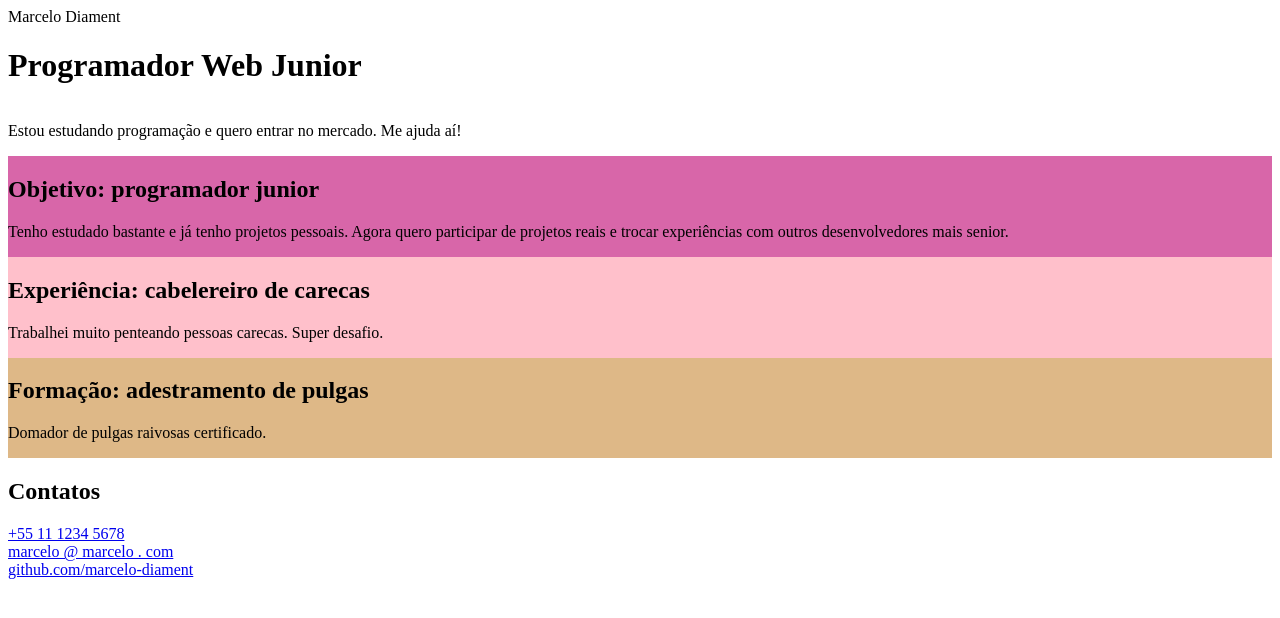
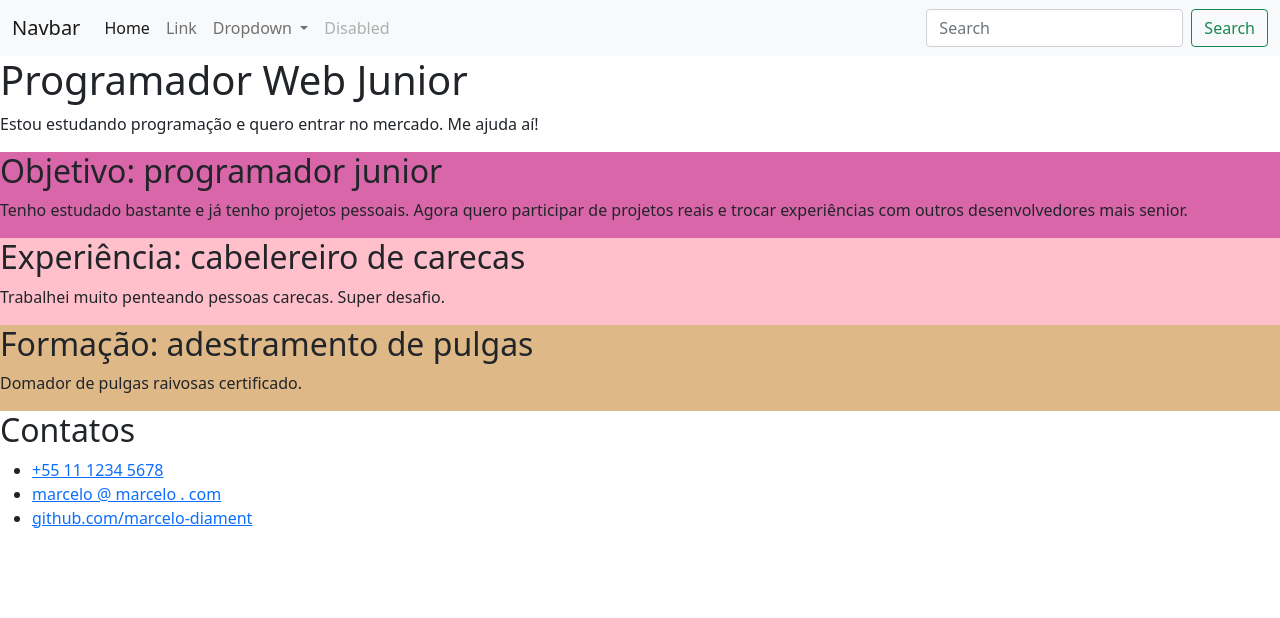
Before and after one commit to arthur10000/aulas, a plain HTML site: page index.html in a window 1280 px wide. Drawn offline with nearby package versions, Linux system fonts and the light colour scheme.

Commit message:
feature: bootstrap added

```diff
--- a/index.html
+++ b/index.html
@@ -6,11 +6,47 @@
   <meta http-equiv="X-UA-Compatible" content="IE=edge">
   <meta name="viewport" content="width=device-width, initial-scale=1.0">
   <title>Minha aula</title>
+  <link href="https://cdn.jsdelivr.net/npm/bootstrap@5.0.1/dist/css/bootstrap.min.css" rel="stylesheet" integrity="sha384-+0n0xVW2eSR5OomGNYDnhzAbDsOXxcvSN1TPprVMTNDbiYZCxYbOOl7+AMvyTG2x" crossorigin="anonymous">
   <link rel="stylesheet" href="style.css">
 </head>
 
 <body>
-  <header>Marcelo Diament</header>
+  <header><nav class="navbar navbar-expand-lg navbar-light bg-light">
+    <div class="container-fluid">
+      <a class="navbar-brand" href="#">Navbar</a>
+      <button class="navbar-toggler" type="button" data-bs-toggle="collapse" data-bs-target="#navbarSupportedContent" aria-controls="navbarSupportedContent" aria-expanded="false" aria-label="Toggle navigation">
+        <span class="navbar-toggler-icon"></span>
+      </button>
+      <div class="collapse navbar-collapse" id="navbarSupportedContent">
+        <ul class="navbar-nav me-auto mb-2 mb-lg-0">
+          <li class="nav-item">
+            <a class="nav-link active" aria-current="page" href="#">Home</a>
+          </li>
+          <li class="nav-item">
+            <a class="nav-link" href="#">Link</a>
+          </li>
+          <li class="nav-item dropdown">
+            <a class="nav-link dropdown-toggle" href="#" id="navbarDropdown" role="button" data-bs-toggle="dropdown" aria-expanded="false">
+              Dropdown
+            </a>
+            <ul class="dropdown-menu" aria-labelledby="navbarDropdown">
+              <li><a class="dropdown-item" href="#">Action</a></li>
+              <li><a class="dropdown-item" href="#">Another action</a></li>
+              <li><hr class="dropdown-divider"></li>
+              <li><a class="dropdown-item" href="#">Something else here</a></li>
+            </ul>
+          </li>
+          <li class="nav-item">
+            <a class="nav-link disabled" href="#" tabindex="-1" aria-disabled="true">Disabled</a>
+          </li>
+        </ul>
+        <form class="d-flex">
+          <input class="form-control me-2" type="search" placeholder="Search" aria-label="Search">
+          <button class="btn btn-outline-success" type="submit">Search</button>
+        </form>
+      </div>
+    </div>
+  </nav></header>
   <main>
     <h1>Programador Web Junior</h1>
     <p>Estou estudando programação e quero entrar no mercado. Me ajuda aí!</p>
@@ -43,6 +79,7 @@
       </ul>
     </section>
   </footer>
+  <script src="https://cdn.jsdelivr.net/npm/bootstrap@5.0.1/dist/js/bootstrap.bundle.min.js" integrity="sha384-gtEjrD/SeCtmISkJkNUaaKMoLD0//ElJ19smozuHV6z3Iehds+3Ulb9Bn9Plx0x4" crossorigin="anonymous"></script>
 </body>
 
 </html>
```
